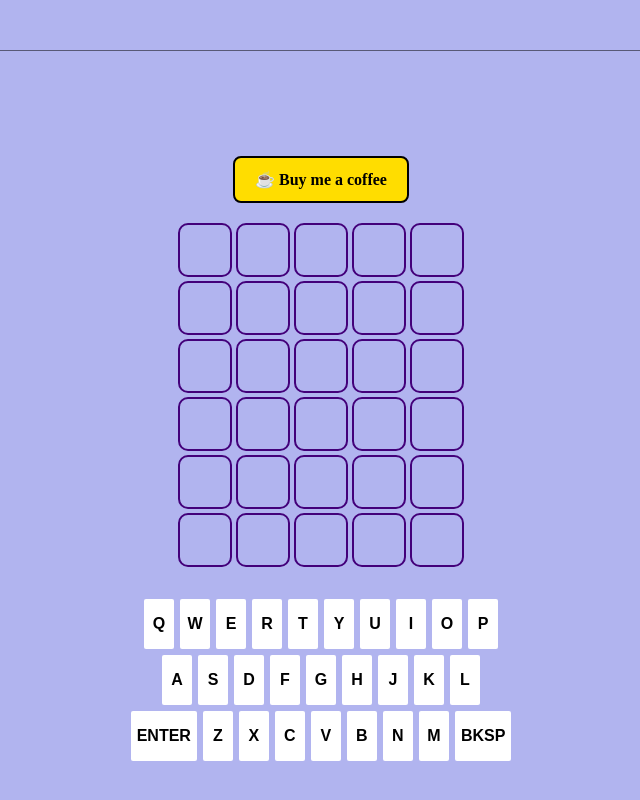
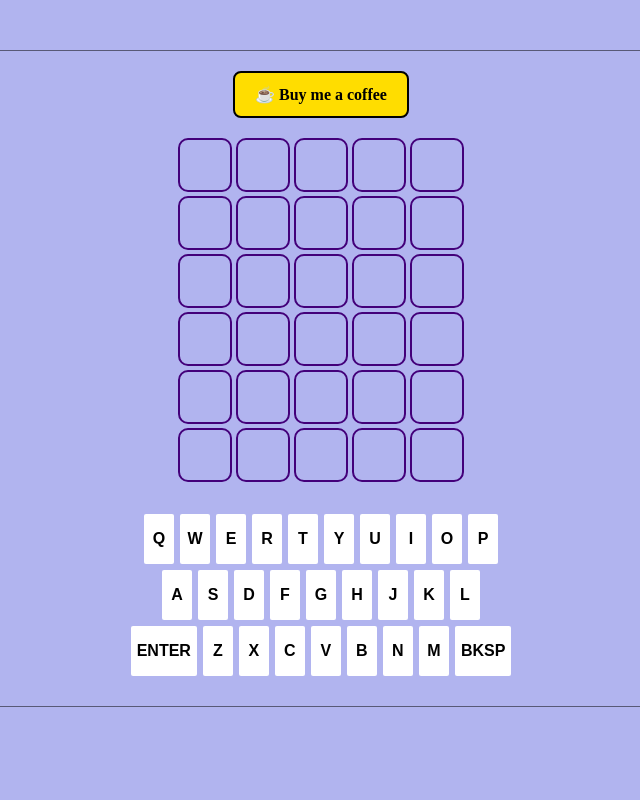
Before and after one commit to partlows/partlows.github.io, a Next.js app: page /wordle_clone in a window 1280 px wide. Shown: the top 800 px of the page, without its empty margins (319-959 px from the left). Built offline with nearby package versions, Linux system fonts and the light colour scheme; a web font is replaced by a local one.

Commit message:
-updating page spacing

```diff
--- a/src/app/wordle_clone/components/Game.module.scss
+++ b/src/app/wordle_clone/components/Game.module.scss
@@ -1,7 +1,5 @@
 .container {
     display: flex;
     flex-direction: column;
-    height: 100vh;
-    justify-content: center;
     align-items: center;
 }
--- a/src/app/wordle_clone/components/ScreenKeyboard.module.scss
+++ b/src/app/wordle_clone/components/ScreenKeyboard.module.scss
@@ -2,4 +2,5 @@
   display: flex;
   flex-direction: column;
   align-items: center;
+  margin-bottom: 24px;
 }
--- a/src/app/wordle_clone/components/WordleContext.tsx
+++ b/src/app/wordle_clone/components/WordleContext.tsx
@@ -101,7 +101,7 @@ export const WordleContextProvider = ({
       } else {
         // TODO: need to flip background colors of squares if correct and black out wrong guesses.
         if (currentRow === MAX_ROWS - 1) {
-          setIsGameOver(true); // TODO: change this bc it doesn't make sense
+          setIsGameOver(true);
           console.log("You Lose!");
         }
         moveToNextRow();
```
